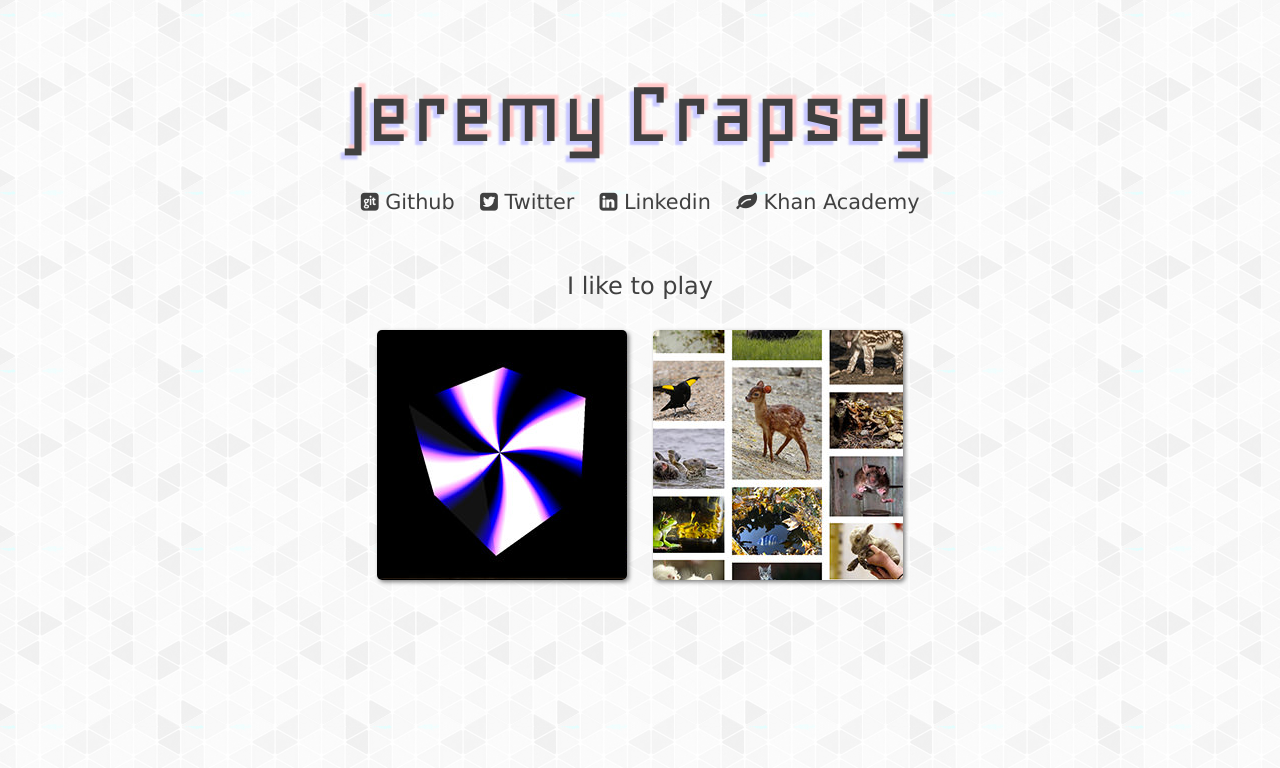
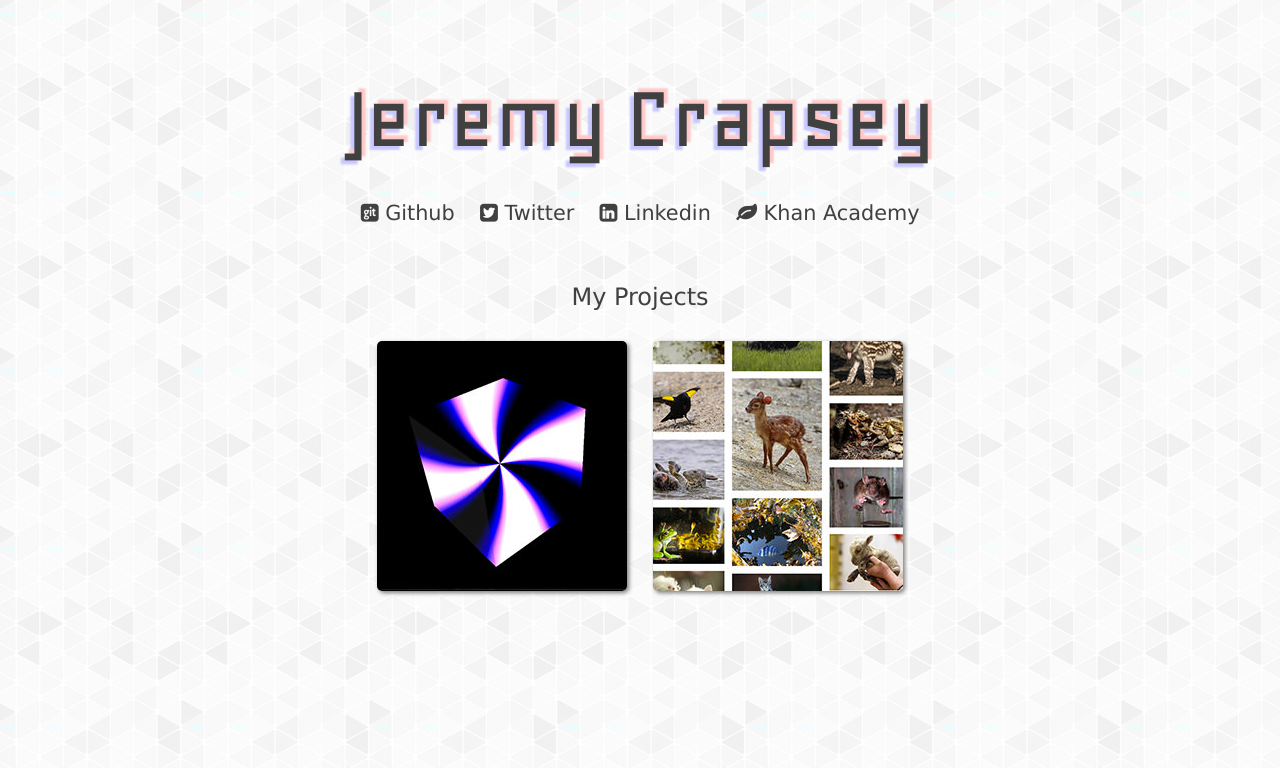
Before and after one commit to jcrapsey/jcrapsey.github.io, a plain HTML site: page index.html in a window 1280 px wide. Drawn offline with nearby package versions, Linux system fonts and the light colour scheme.

Commit message:
update markup

```diff
--- a/index.html
+++ b/index.html
@@ -2,9 +2,11 @@
 <html>
 <head>
   <title>Jeremy Crapsey</title>
+  <link href="normalize.css" media="all" rel="stylesheet" type="text/css" />
   <link href="style.css" media="all" rel="stylesheet" type="text/css" />
 </head>
 <body>
+  <header>
     <h1>Jeremy Crapsey</h1>
     <ul>
       <li><a data-icon="&#xf300;" href="https://www.github.com/jcrapsey">Github</a></li>
@@ -12,10 +14,13 @@
       <li><a data-icon="&#xf30c;" href="http://www.linkedin.com/in/jeremycrapsey">Linkedin</a></li>
       <li><a data-icon="&#x1f342;" href="http://www.khanacademy.org/profile/Crapsey/">Khan Academy</a></li>
     </ul>
-  <h2>I like to play</h2>
+  </header>
+  <section id="projects">
+    <h2>My Projects</h2>
     <ul>
       <li class="promo"><a class="dark-cube" href="http://jcrapsey.github.io/webgl-dark-cube"></a></li>
       <li class="promo"><a class="tumbl-pic" href="http://tumblr-pics.herokuapp.com/"></a></li>
     </ul>
+  </section>
 </body>
 </html>
```
Lines whose indentation alone changed are shown as unchanged.
